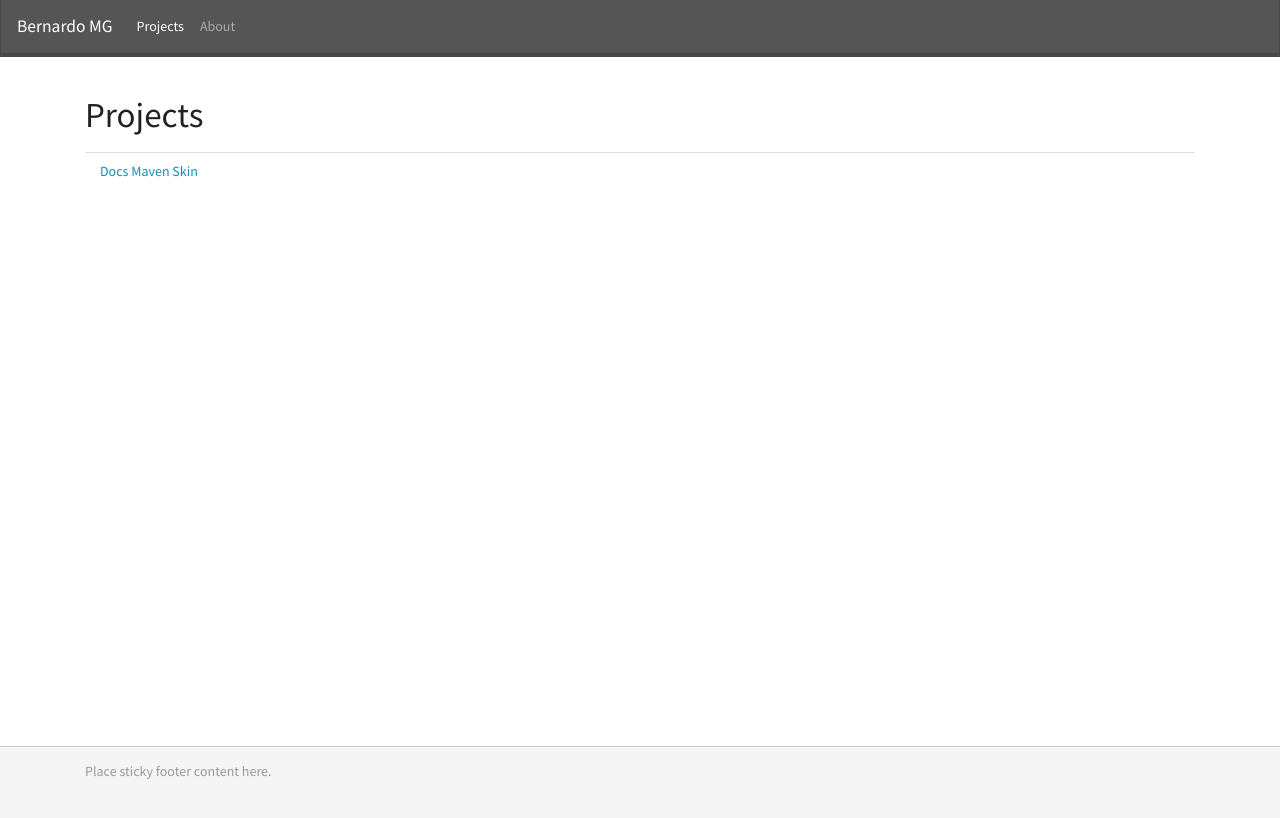
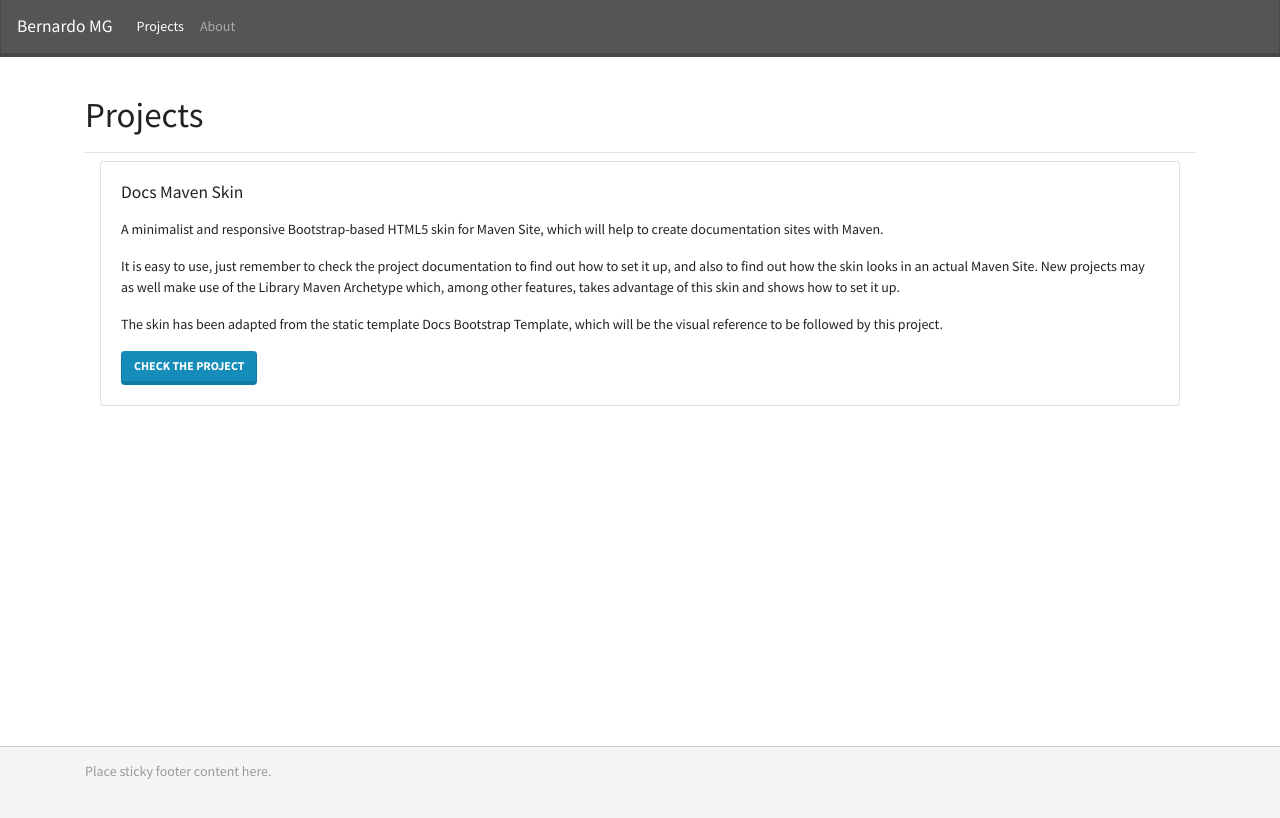
Before and after one commit to Bernardo-MG/front-site, a Jekyll site: the page built from projects.md, in a window 1280 px wide. Shown: the top 818 px of the page. Built offline with Jekyll 4.4.1, drawn with Linux system fonts in a browser that asks for light colours; nearby versions of some CDN libraries.

Commit message:
Changed how the projects are shown

```diff
--- a/_config.yml
+++ b/_config.yml
@@ -39,8 +39,7 @@ markdown: kramdown
 #   - vendor/ruby/
 
 collections:
-  projects:
-    output: true
+  - projects
 
 header_pages:
   - projects.md
--- a/_layouts/project.html
+++ /dev/null
@@ -1,5 +0,0 @@
----
-layout: default
----
-<a href="{{ page.link }}">link</a>
-{{ content }}
--- a/projects.md
+++ b/projects.md
@@ -5,7 +5,11 @@ permalink: /projects/
 ---
 
 {%- for project in site.projects -%}
-   <a class="post-link" href="{{ project.url | relative_url }}">
-      {{ project.title | escape }}
-   </a>
+<div class="card">
+  <div class="card-body">
+    <h5 class="card-title">{{ project.title | escape }}</h5>
+    <p class="card-text">{{ project.content }}</p>
+    <a href="{{ project.link }}" class="btn btn-primary">Check the project</a>
+  </div>
+</div>
 {%- endfor -%}
```
